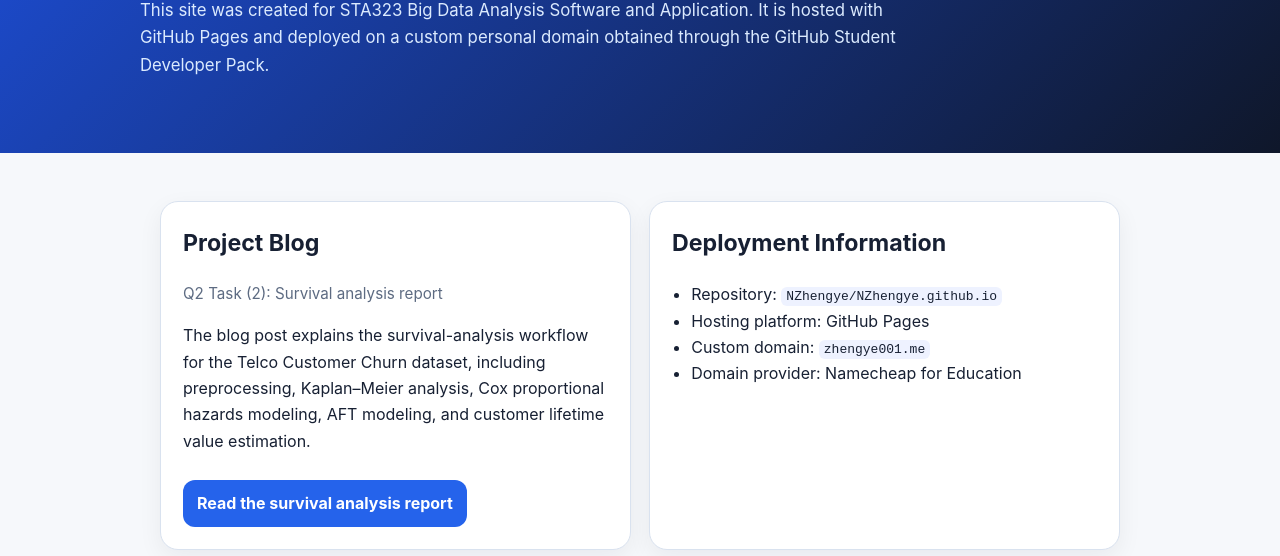
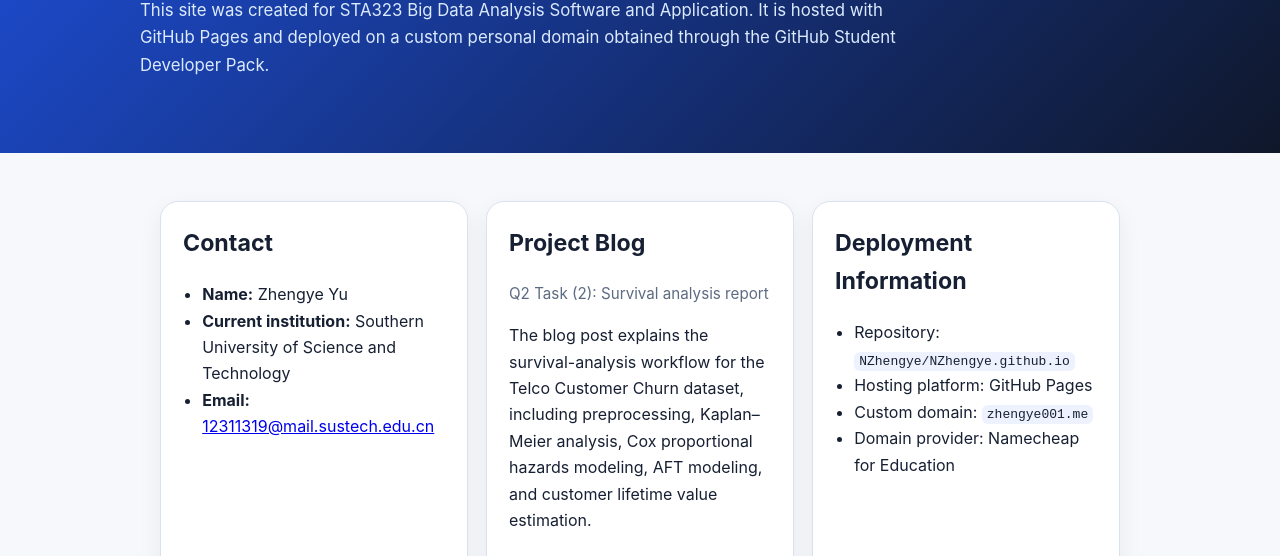
Before and after one commit to NZhengye/NZhengye.github.io, a plain HTML site: page index.html in a window 1280 px wide. Shown: the part 166-722 px from the top of the page. Drawn offline with Linux system fonts and the light colour scheme.

Commit message:
Add contact information section to index.html

```diff
--- a/index.html
+++ b/index.html
@@ -36,6 +36,14 @@
   <main class="wrap">
     <section class="grid">
       <article class="card">
+      <h2>Contact</h2>
+      <ul>
+        <li><strong>Name:</strong> Zhengye Yu</li>
+        <li><strong>Current institution:</strong> Southern University of Science and Technology</li>
+        <li><strong>Email:</strong> <a href="mailto:12311319@mail.sustech.edu.cn">12311319@mail.sustech.edu.cn</a></li>
+      </ul>
+      </article>
+      <article class="card">
         <h2>Project Blog</h2>
         <p class="meta">Q2 Task (2): Survival analysis report</p>
         <p>The blog post explains the survival-analysis workflow for the Telco Customer Churn dataset, including preprocessing, Kaplan–Meier analysis, Cox proportional hazards modeling, AFT modeling, and customer lifetime value estimation.</p>
```
